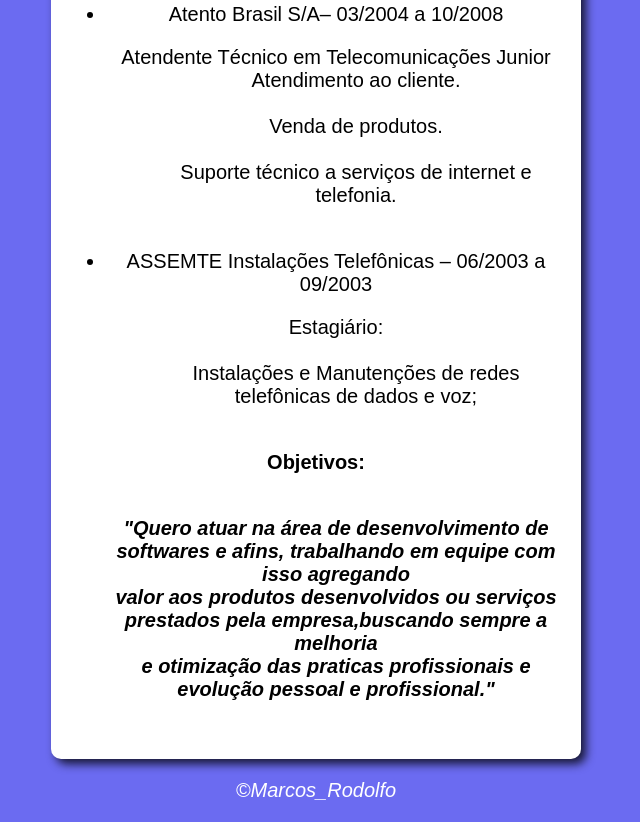
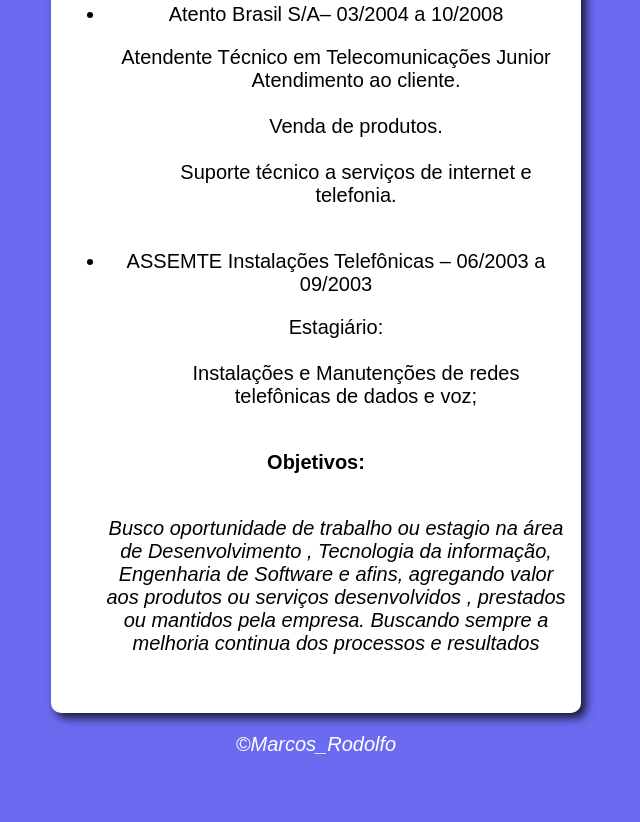
Before and after one commit to mrodolfo1981/01, a plain HTML site: page index.html in a window 1280 px wide. Shown: the part 2018-2840 px from the top of the page, without its empty margins (324-964 px from the left). After the commit the page ends 2794 px from the top, so only its background shows below. Drawn offline with Linux system fonts and the light colour scheme.

Commit message:
atulaização de dados no curriculo
inclusao do curso de git e git hub

```diff
--- a/index.html
+++ b/index.html
@@ -98,9 +98,11 @@
         <strong>Objetivos:</strong><br><br>
 
             <dl>
-                <dd><i><strong>"Quero atuar na área de desenvolvimento de softwares e afins, trabalhando em equipe com isso agregando <br>
-                    valor aos produtos desenvolvidos ou serviços prestados pela empresa,buscando sempre a melhoria <br>
-                    e otimização das praticas profissionais e evolução pessoal e profissional."</strong></i></dd><br>
+                <dd><i>
+                        Busco oportunidade de  trabalho ou estagio  na área de Desenvolvimento , Tecnologia da informação,
+                        Engenharia de Software  e afins, agregando valor aos produtos ou serviços  desenvolvidos ,
+                         prestados ou mantidos pela empresa. Buscando sempre a melhoria continua dos processos e resultados
+                </i></dd><br>
             </dl>
 
 
```
